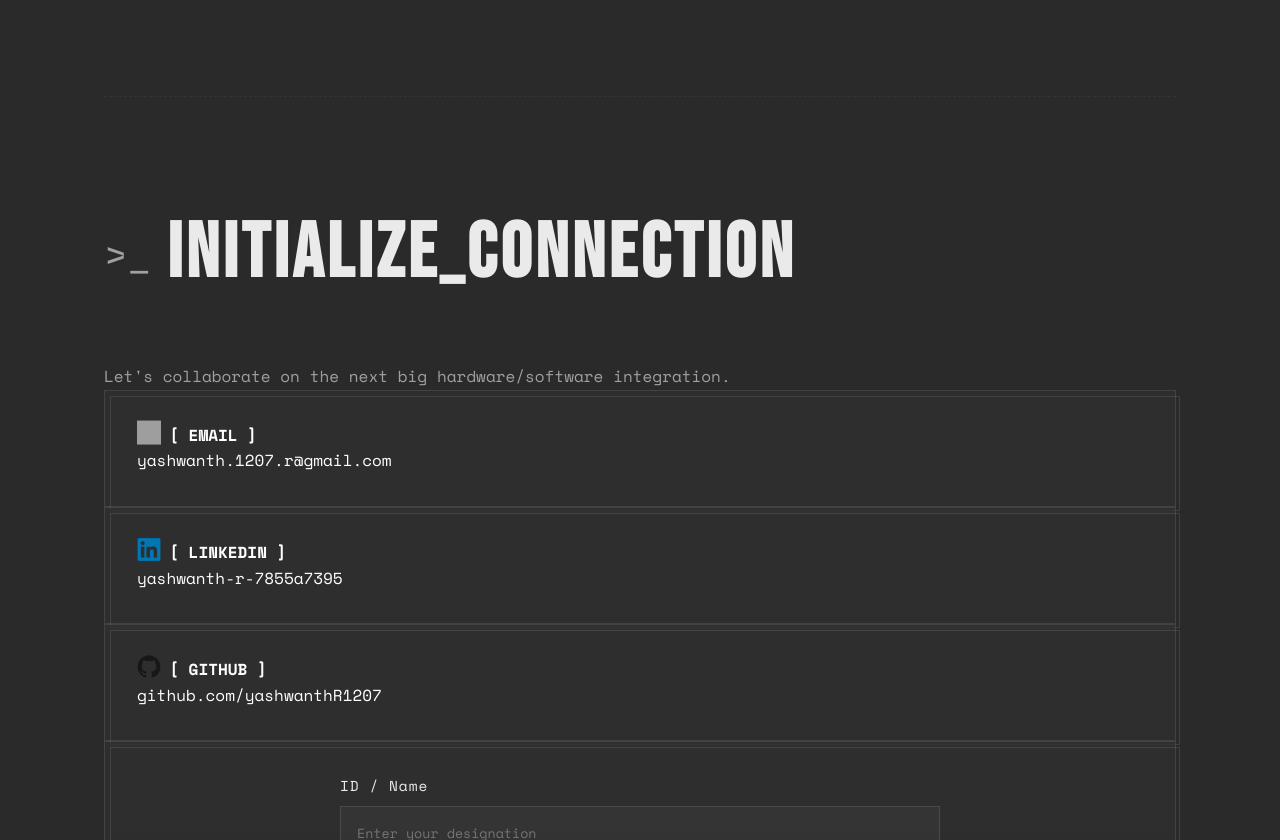
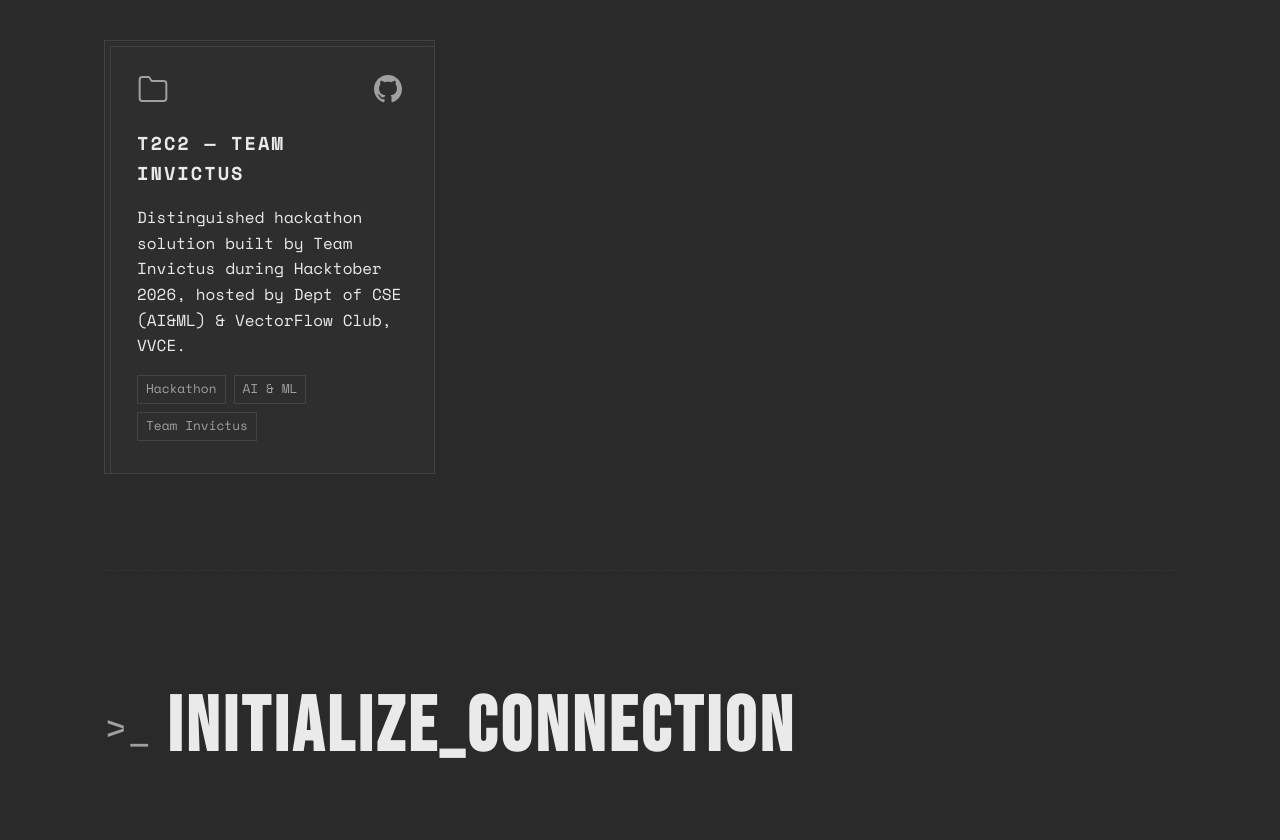
Before and after one commit to yashwanthR1207/yashwanthR.info, a plain HTML site: page public/index.html in a window 1280 px wide. Shown: the part 5760-6600 px from the top of the page. Drawn offline with nearby package versions, Linux system fonts and the light colour scheme; grey boxes are pictures that could not be loaded.

Commit message:
project update

```diff
--- a/public/index.html
+++ b/public/index.html
@@ -919,6 +919,23 @@
                     <span>C++</span>
                 </div>
             </div>
+
+            <!-- Project 10 -->
+            <div class="bp-card animated-card">
+                <div class="project-header" style="display: flex; justify-content: space-between; align-items: center; margin-bottom: 1.5rem;">
+                    <svg class="project-header-icon" xmlns="http://www.w3.org/2000/svg" width="32" height="32" viewBox="0 0 24 24" fill="none" stroke="currentColor" stroke-width="1.5" stroke-linecap="round" stroke-linejoin="round" style="color: var(--text-secondary);"><path d="M22 19a2 2 0 0 1-2 2H4a2 2 0 0 1-2-2V5a2 2 0 0 1 2-2h5l2 3h9a2 2 0 0 1 2 2z"></path></svg>
+                    <a href="https://github.com/HackToBerFest-VVCE/t2c2-invictus" target="_blank" class="github-link">
+                        <svg xmlns="http://www.w3.org/2000/svg" width="28" height="28" viewBox="0 0 24 24" fill="currentColor"><path d="M12 0c-6.626 0-12 5.373-12 12 0 5.302 3.438 9.8 8.207 11.387.599.111.793-.261.793-.577v-2.234c-3.338.726-4.033-1.416-4.033-1.416-.546-1.387-1.333-1.756-1.333-1.756-1.089-.745.083-.729.083-.729 1.205.084 1.839 1.237 1.839 1.237 1.07 1.834 2.807 1.304 3.492.997.107-.775.418-1.305.762-1.604-2.665-.305-5.467-1.334-5.467-5.931 0-1.311.469-2.381 1.236-3.221-.124-.303-.535-1.524.117-3.176 0 0 1.008-.322 3.301 1.23.957-.266 1.983-.399 3.003-.404 1.02.005 2.047.138 3.006.404 2.291-1.552 3.297-1.23 3.297-1.23.653 1.653.242 2.874.118 3.176.77.84 1.235 1.911 1.235 3.221 0 4.609-2.807 5.624-5.479 5.921.43.372.823 1.102.823 2.222v3.293c0 .319.192.694.801.576 4.765-1.589 8.199-6.086 8.199-11.386 0-6.627-5.373-12-12-12z"/></svg>
+                    </a>
+                </div>
+                <h3>T2C2 — Team Invictus</h3>
+                <p>Distinguished hackathon solution built by Team Invictus during Hacktober 2026, hosted by Dept of CSE (AI&ML) & VectorFlow Club, VVCE.</p>
+                <div class="project-tags">
+                    <span>Hackathon</span>
+                    <span>AI & ML</span>
+                    <span>Team Invictus</span>
+                </div>
+            </div>
         </div>
         </section>
 
```
Also changed, not shown: 1 other file.
